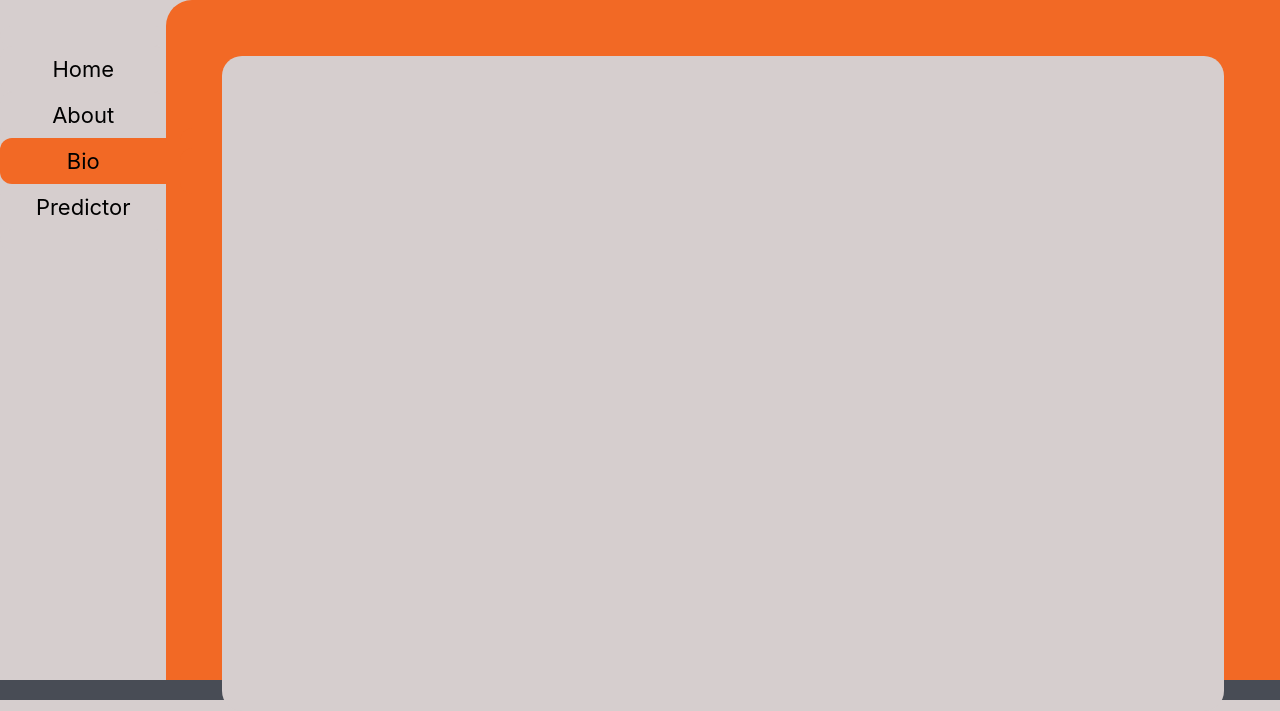
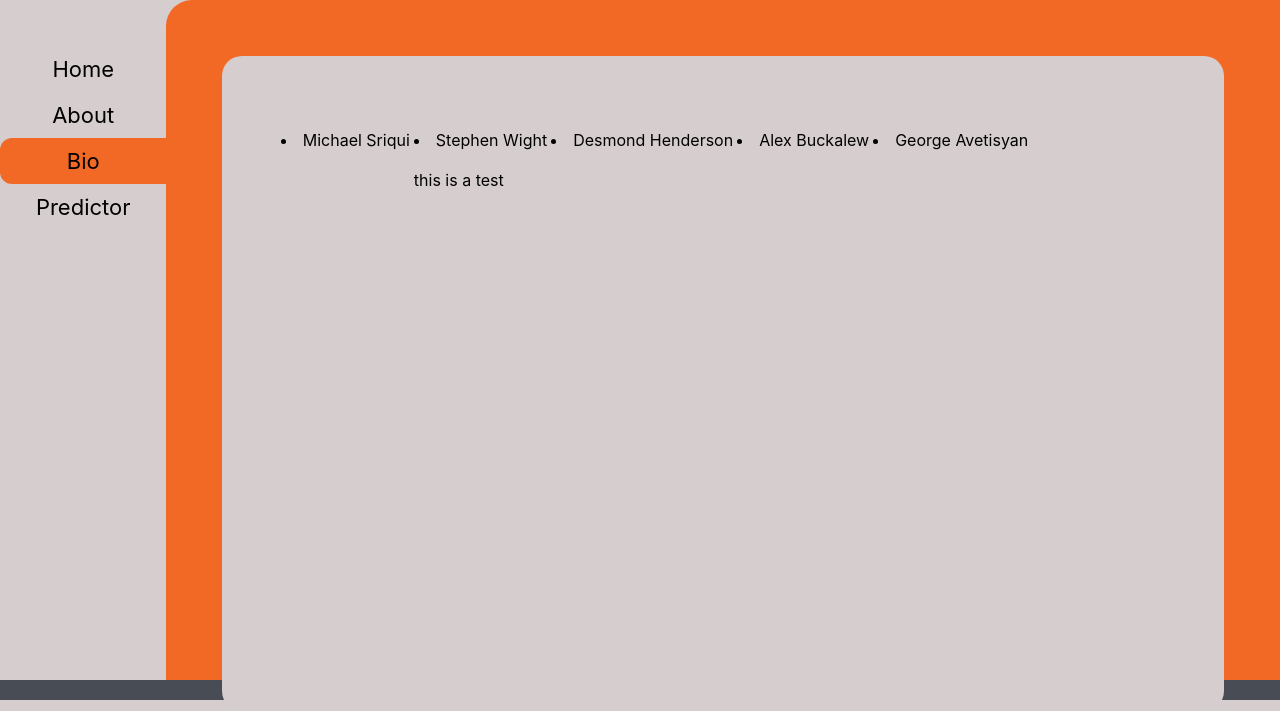
Before and after one commit to srwight/penguin-libs, a Flask app: page /bio in a window 1280 px wide. Shown: the part 100-811 px from the top of the page. Run offline with Flask 2, Linux system fonts and the light colour scheme; some libraries are stand-ins or nearby versions.

Commit message:
Add files via upload
This was the best I could do so far, I am going to need aditional help to add flask functionality, sorry that it is not much.

```diff
--- a/mlserv/templates/bio.html
+++ b/mlserv/templates/bio.html
@@ -1 +1,21 @@
 {% extends 'base.html' %}
+{% block content %}
+
+<table>
+	<tr>
+		<ul id="bionav">
+			<td><li id="bioli">Michael Sriqui</li></td>
+			<td><li id="bioli">Stephen Wight</li></td>
+			<td><li id="bioli">Desmond Henderson</li></td>
+			<td><li id="bioli">Alex Buckalew</li></td>
+			<td><li id="bioli">George Avetisyan</li></td>
+		</ul>
+	</tr>
+	<tr>
+		<div id="biocontent">
+		<td><img></td>
+		<td><p>this is a test</p></td>
+		</div>
+	</tr>
+</table>
+{% endblock %}
```
